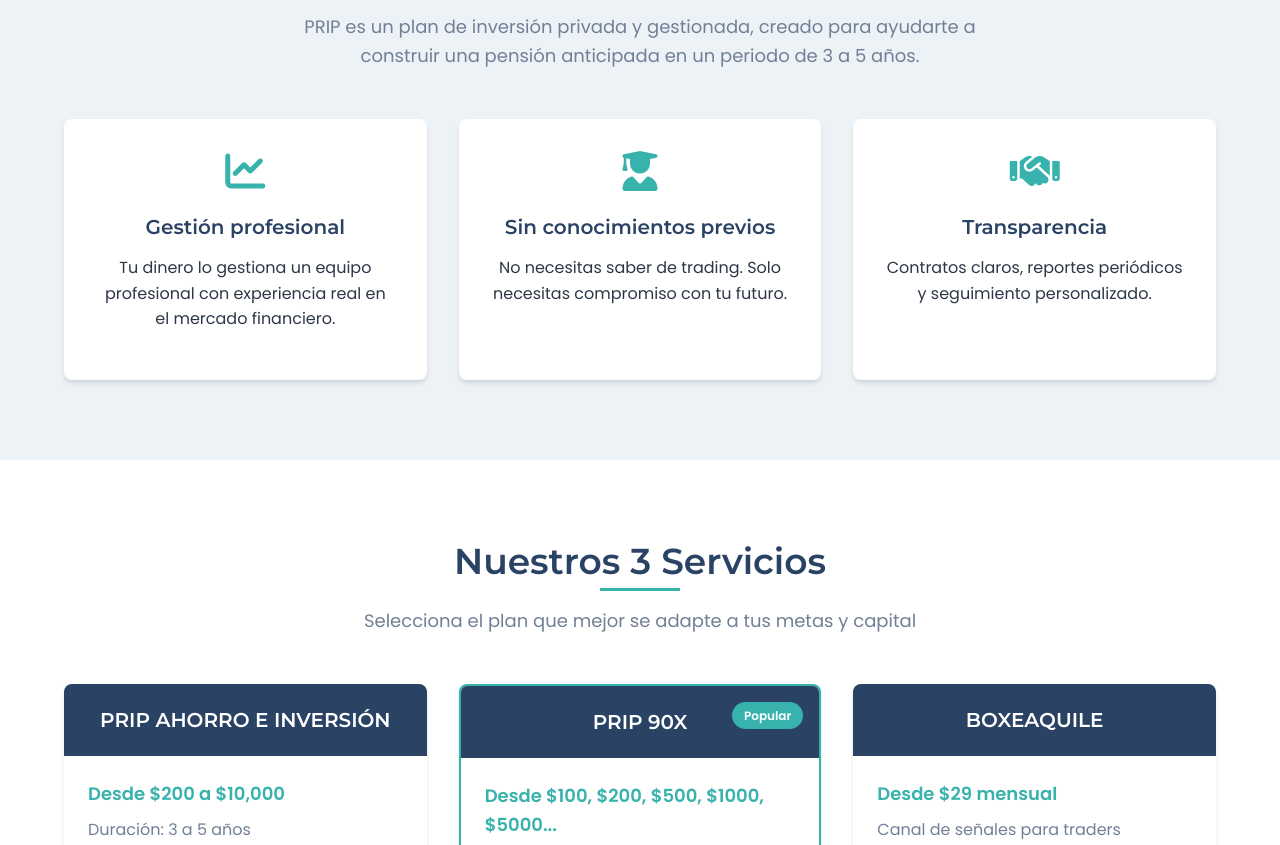
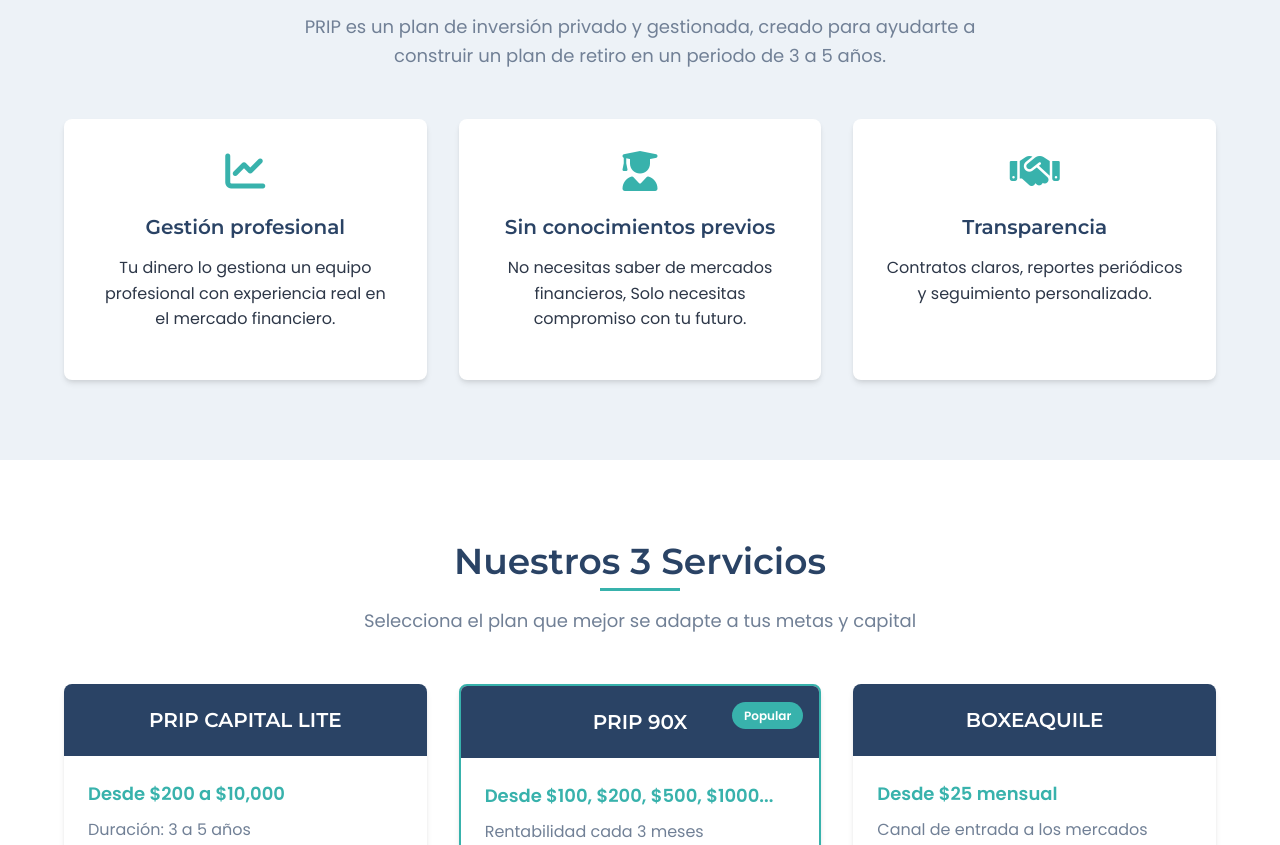
Before and after one commit to PRIP2025/PRIP-WEB, a plain HTML site: page index.html in a window 1280 px wide. Shown: the part 627-1472 px from the top of the page. Drawn offline with nearby package versions, Linux system fonts and the light colour scheme.

Commit message:
Update index.html

```diff
--- a/index.html
+++ b/index.html
@@ -49,7 +49,7 @@
         <div class="container">
             <div class="section-header">
                 <h2>¿Qué es PRIP?</h2>
-                <p>PRIP es un plan de inversión privada y gestionada, creado para ayudarte a construir una pensión anticipada en un periodo de 3 a 5 años.</p>
+                <p>PRIP es un plan de inversión privado y gestionada, creado para ayudarte a construir un plan de retiro en un periodo de 3 a 5 años.</p>
             </div>
             <div class="about-grid">
                 <div class="about-card">
@@ -60,7 +60,7 @@
                 <div class="about-card">
                     <i class="fas fa-user-graduate"></i>
                     <h3>Sin conocimientos previos</h3>
-                    <p>No necesitas saber de trading. Solo necesitas compromiso con tu futuro.</p>
+                    <p>No necesitas saber de mercados financieros, Solo necesitas compromiso con tu futuro.</p>
                 </div>
                 <div class="about-card">
                     <i class="fas fa-handshake"></i>
@@ -81,7 +81,7 @@
             <div class="services-grid">
                 <div class="service-card">
                     <div class="service-header">
-                        <h3>PRIP AHORRO E INVERSIÓN</h3>
+                        <h3>PRIP CAPITAL LITE</h3>
                     </div>
                     <div class="service-body">
                         <p class="price-range">Desde $200 a $10,000</p>
@@ -100,7 +100,7 @@
                         <h3>PRIP 90X</h3>
                     </div>
                     <div class="service-body">
-                        <p class="price-range">Desde $100, $200, $500, $1000, $5000...</p>
+                        <p class="price-range">Desde $100, $200, $500, $1000...</p>
                         <p class="duration">Rentabilidad cada 3 meses</p>
                         <ul>
                             <li><i class="fas fa-check"></i> Ganancias más inmediatas</li>
@@ -115,10 +115,10 @@
                         <h3>BOXEAQUILE</h3>
                     </div>
                     <div class="service-body">
-                        <p class="price-range">Desde $29 mensual</p>
-                        <p class="duration">Canal de señales para traders</p>
+                        <p class="price-range">Desde $25 mensual</p>
+                        <p class="duration">Canal de entrada a los mercados financieros.</p>
                         <ul>
-                            <li><i class="fas fa-check"></i> Señales claras para traders activos</li>
+                            <li><i class="fas fa-check"></i> Entradas claras para traders activos</li>
                             <li><i class="fas fa-check"></i> Supera pruebas de fondeo</li>
                             <li><i class="fas fa-check"></i> Análisis y estrategias diarias</li>
                         </ul>
@@ -155,7 +155,7 @@
                 <div class="step">
                     <div class="step-number">4</div>
                     <h3>Resultados</h3>
-                    <p>Retiras o reinviertes tus ganancias al finalizar tu periodo.</p>
+                    <p>Retiras o Reinviertes tus ganancias al finalizar tu periodo.</p>
                 </div>
             </div>
         </div>
@@ -337,7 +337,7 @@
                                 <option value="" disabled selected>Selecciona un servicio de interés</option>
                                 <option value="ahorro">PRIP Ahorro e Inversión</option>
                                 <option value="90x">PRIP 90X</option>
-                                <option value="boxeaquile">BoxeAquile (Canal de Señales)</option>
+                                <option value="boxeaquile">BoxeAquile (Canal de Entradas)</option>
                                 <option value="otro">Otro</option>
                             </select>
                         </div>
@@ -370,7 +370,7 @@
             <div class="footer-content">
                 <div class="footer-logo">
                     <h3>PRIP</h3>
-                    <p>Plan de Inversión Privada</p>
+                    <p>Plan de Inversión Privado</p>
                     <p class="mission">Creando oportunidades reales para tu futuro financiero.</p>
                 </div>
                 <div class="footer-links">
@@ -397,12 +397,11 @@
                     <div class="footer-social">
                         <a href="#"><i class="fab fa-facebook-f"></i></a>
                         <a href="#"><i class="fab fa-instagram"></i></a>
-                        <a href="#"><i class="fab fa-linkedin-in"></i></a>
                     </div>
                 </div>
             </div>
             <div class="footer-bottom">
-                <p>&copy; 2023 PRIP - Plan de Inversión Privada. Todos los derechos reservados.</p>
+                <p>&copy; 2025 PRIP - Plan de Inversión Privado. Todos los derechos reservados.</p>
                 <div class="legal-links">
                     <a href="#">Términos y condiciones</a>
                     <a href="#">Política de privacidad</a>
```
